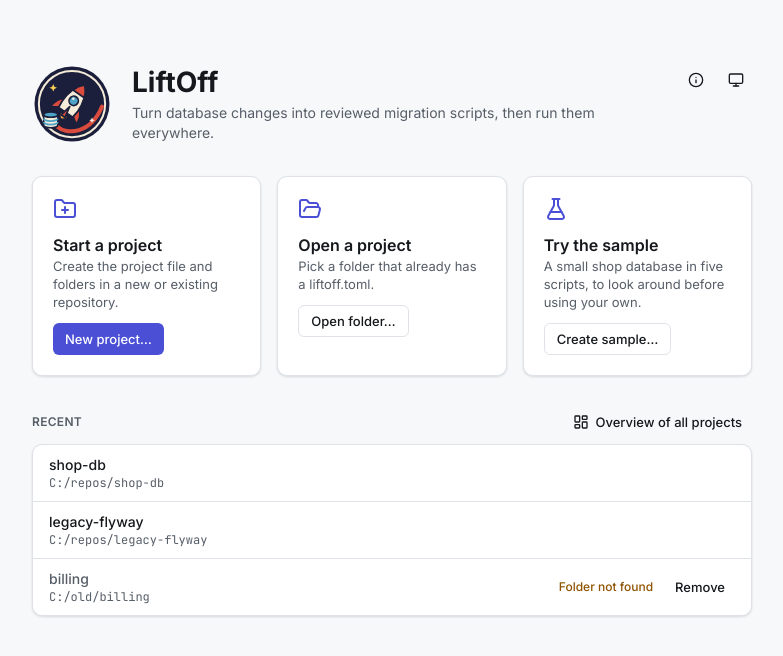
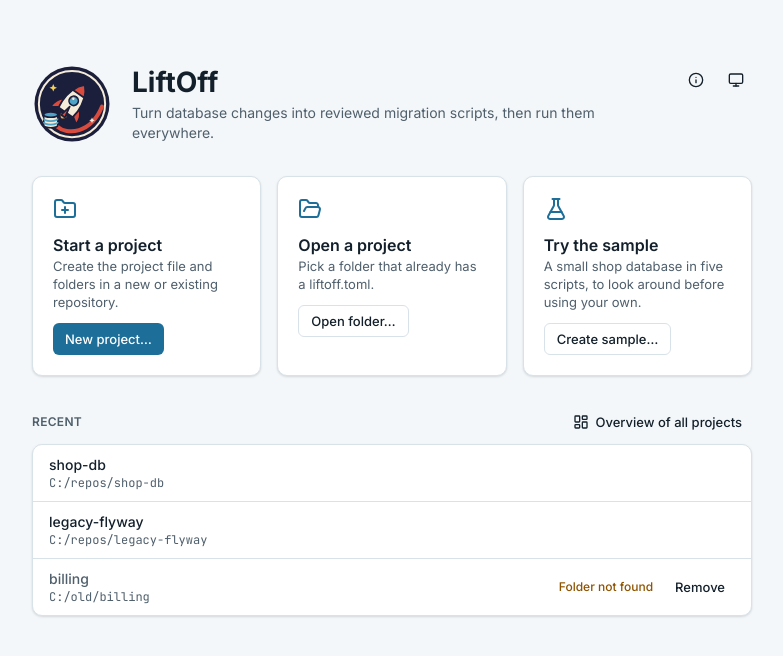
Before and after one commit to QuayCity/liftoff, a React (Vite) app in the folder apps/desktop/: page / in a window 1280 px wide. Shown: the top 656 px of the page, without its empty margins (248-1031 px from the left). Built offline with nearby package versions, Linux system fonts and the light colour scheme.

Commit message:
Desktop: the Sky colour scheme
Cool greys and the sky blue from the logo as the accent, in light and
dark. The selected workspace in the sidebar takes the accent tint.

```diff
--- a/apps/desktop/src/tokens.css
+++ b/apps/desktop/src/tokens.css
@@ -1,26 +1,26 @@
 /* Design tokens, light and dark. */
 :root {
   color-scheme: light;
-  --lo-bg: #f7f8fa;
+  --lo-bg: #f4f7f9;
   --lo-surface: #ffffff;
-  --lo-surface-sunken: #eef0f3;
-  --lo-border: #dfe3e8;
-  --lo-border-input: #848c96;
-  --lo-text: #15181c;
-  --lo-text-muted: #565e68;
-  --lo-accent: #4a4fd6;
+  --lo-surface-sunken: #eaf0f4;
+  --lo-border: #d8e2e9;
+  --lo-border-input: #7d8c98;
+  --lo-text: #13202b;
+  --lo-text-muted: #4f5f6c;
+  --lo-accent: #1d6e98;
   --lo-on-accent: #ffffff;
-  --lo-accent-subtle: #eceefe;
-  --lo-focus: #4a4fd6;
+  --lo-accent-subtle: #e2f0f7;
+  --lo-focus: #1d6e98;
   --lo-danger: #b42d25;
   --lo-on-danger: #ffffff;
-  --lo-danger-subtle: #fdeceb;
+  --lo-danger-subtle: #fcebea;
   --lo-success: #17734a;
-  --lo-success-subtle: #e6f4ec;
+  --lo-success-subtle: #e4f3ea;
   --lo-warning: #8f5300;
-  --lo-warning-subtle: #fff3de;
-  --lo-diff-add: #e3f5e9;
-  --lo-diff-remove: #fde8e8;
+  --lo-warning-subtle: #fff2db;
+  --lo-diff-add: #e2f4e8;
+  --lo-diff-remove: #fce7e7;
   --lo-diff-change: #fff4d9;
   --lo-titlebar: 40px;
   --lo-statusbar: 26px;
@@ -39,50 +39,50 @@
 @media (prefers-color-scheme: dark) {
   :root:not([data-theme="light"]) {
     color-scheme: dark;
-    --lo-bg: #101216;
-    --lo-surface: #171a1f;
-    --lo-surface-sunken: #0b0d10;
-    --lo-border: #2a2f37;
-    --lo-border-input: #6f7884;
-    --lo-text: #e7e9ec;
-    --lo-text-muted: #9aa2ad;
-    --lo-accent: #8e93f7;
-    --lo-on-accent: #0e1030;
-    --lo-accent-subtle: #24264d;
-    --lo-focus: #8e93f7;
+    --lo-bg: #0e151d;
+    --lo-surface: #15202a;
+    --lo-surface-sunken: #0b1118;
+    --lo-border: #25333f;
+    --lo-border-input: #6b7c8a;
+    --lo-text: #e5edf2;
+    --lo-text-muted: #93a4b2;
+    --lo-accent: #6cc0e5;
+    --lo-on-accent: #08202d;
+    --lo-accent-subtle: #15364a;
+    --lo-focus: #6cc0e5;
     --lo-danger: #ff8078;
     --lo-on-danger: #2a0806;
     --lo-danger-subtle: #3b1714;
     --lo-success: #4fc48c;
-    --lo-success-subtle: #11291d;
+    --lo-success-subtle: #102a1e;
     --lo-warning: #e9a73d;
     --lo-warning-subtle: #33240c;
-    --lo-diff-add: #11301f;
+    --lo-diff-add: #10301f;
     --lo-diff-remove: #3b1719;
     --lo-diff-change: #33280f;
   }
 }
 :root[data-theme="dark"] {
   color-scheme: dark;
-  --lo-bg: #101216;
-  --lo-surface: #171a1f;
-  --lo-surface-sunken: #0b0d10;
-  --lo-border: #2a2f37;
-  --lo-border-input: #6f7884;
-  --lo-text: #e7e9ec;
-  --lo-text-muted: #9aa2ad;
-  --lo-accent: #8e93f7;
-  --lo-on-accent: #0e1030;
-  --lo-accent-subtle: #24264d;
-  --lo-focus: #8e93f7;
+  --lo-bg: #0e151d;
+  --lo-surface: #15202a;
+  --lo-surface-sunken: #0b1118;
+  --lo-border: #25333f;
+  --lo-border-input: #6b7c8a;
+  --lo-text: #e5edf2;
+  --lo-text-muted: #93a4b2;
+  --lo-accent: #6cc0e5;
+  --lo-on-accent: #08202d;
+  --lo-accent-subtle: #15364a;
+  --lo-focus: #6cc0e5;
   --lo-danger: #ff8078;
   --lo-on-danger: #2a0806;
   --lo-danger-subtle: #3b1714;
   --lo-success: #4fc48c;
-  --lo-success-subtle: #11291d;
+  --lo-success-subtle: #102a1e;
   --lo-warning: #e9a73d;
   --lo-warning-subtle: #33240c;
-  --lo-diff-add: #11301f;
+  --lo-diff-add: #10301f;
   --lo-diff-remove: #3b1719;
   --lo-diff-change: #33280f;
 }
--- a/apps/desktop/src/ui/shell.tsx
+++ b/apps/desktop/src/ui/shell.tsx
@@ -75,7 +75,7 @@ export function Sidebar({ workspace, active = true, onWorkspace }: {
               aria-label={wide ? undefined : w}
               aria-current={current ? 'page' : undefined}
               onClick={() => onWorkspace(w)}
-              className={cx(item, current ? 'bg-surface-sunken font-medium text-fg' : 'text-muted')}
+              className={cx(item, current ? 'bg-accent-subtle font-medium text-fg' : 'text-muted')}
             >
               <Icon aria-hidden className={cx('size-4 shrink-0', current && 'text-accent')} />
               {wide && <span className="truncate">{w}</span>}
```
